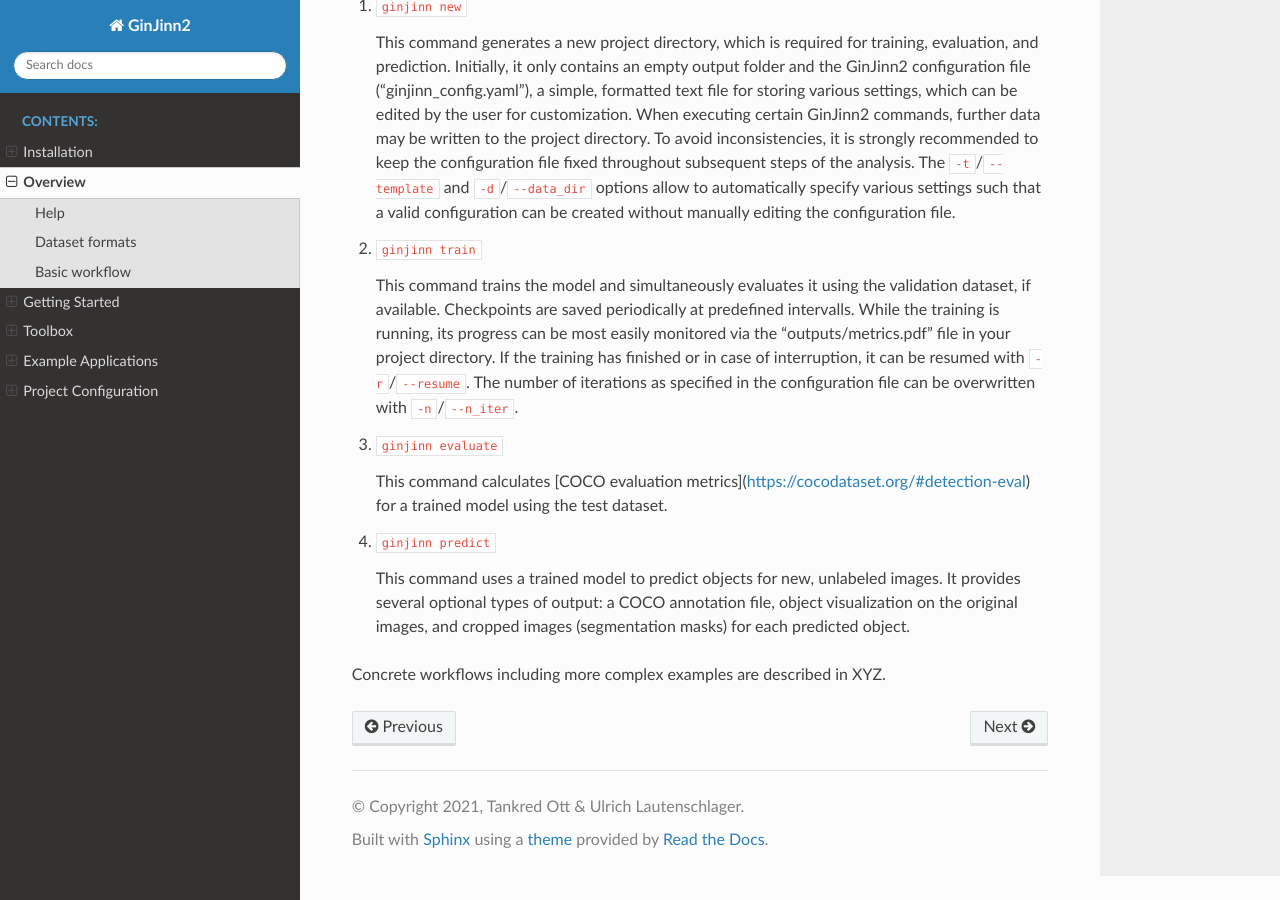
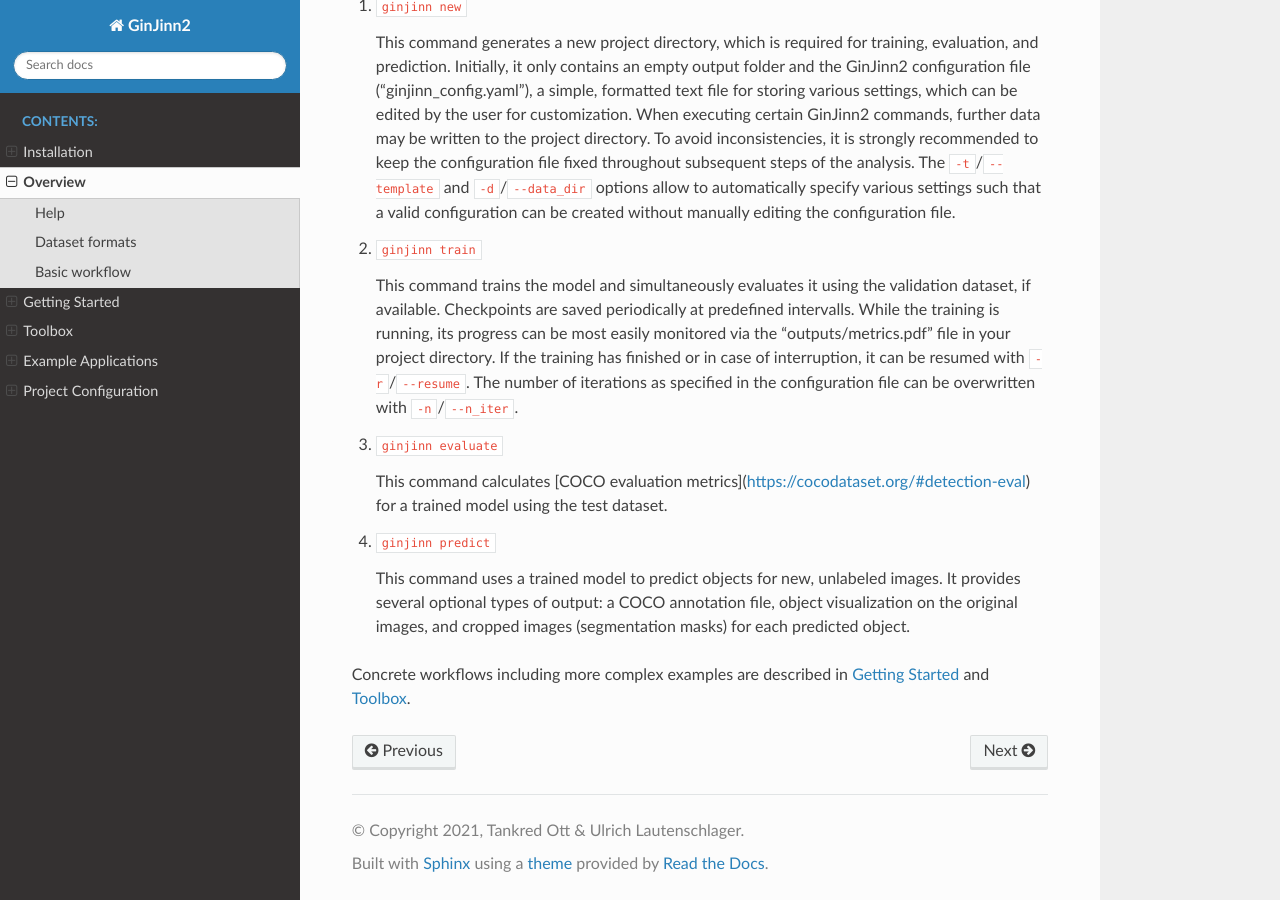
Before and after one commit to AGOberprieler/GinJinn2, a Sphinx documentation site: the page built from docs/2-overview.rst, in a window 1280 px wide and 900 px high, scrolled down 1317 px. Built offline with Sphinx 7.4.7 and the Read the Docs theme 2.0.0, drawn with Linux system fonts in a browser that asks for light colours.

Commit message:
Update 2-overview.rst

```diff
--- a/docs/2-overview.rst
+++ b/docs/2-overview.rst
@@ -80,4 +80,4 @@ A basic object detection workflow consists of the following steps:
     It provides several optional types of output: a COCO annotation file, object visualization on the original images, and cropped images (segmentation masks) for each predicted object.
 
 
-Concrete workflows including more complex examples are described in XYZ.
+Concrete workflows including more complex examples are described in :doc:`Getting Started <3-getting_started>` and :doc:`Toolbox <4-toolbox>`.
```
